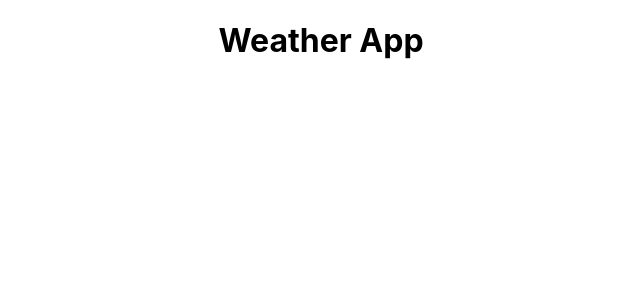
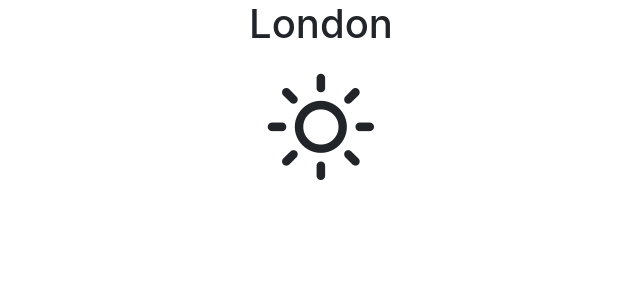
Before and after one commit to cfirgens/Single-Page-Weather-React-App, a React (Create React App) app: page / in a window 1280 px wide. Shown: the top 300 px of the page, without its empty margins (319-959 px from the left). Built offline with nearby package versions, Linux system fonts and the light colour scheme.

Commit message:
added in icons for weather images

```diff
--- a/package.json
+++ b/package.json
@@ -6,9 +6,11 @@
     "@testing-library/jest-dom": "^4.2.4",
     "@testing-library/react": "^9.4.0",
     "@testing-library/user-event": "^7.2.1",
+    "bootstrap": "^4.4.1",
     "react": "^16.12.0",
     "react-dom": "^16.12.0",
-    "react-scripts": "3.3.0"
+    "react-scripts": "3.3.0",
+    "weather-icons": "git+https://github.com/erikflowers/weather-icons.git"
   },
   "scripts": {
     "start": "react-scripts start",
--- a/src/App.js
+++ b/src/App.js
@@ -2,6 +2,8 @@
 import './App.css';
 
 import Weather from './components/weather.component';
+import 'bootstrap/dist/css/bootstrap.min.css';
+import 'weather-icons/css/weather-icons.css';
 
 function App() {
   return (
--- a/src/components/weather.component.jsx
+++ b/src/components/weather.component.jsx
@@ -3,7 +3,12 @@
 const Weather = () => {
     return (
         <div className="container">
-            <h1>Weather App</h1>
+            <div className="cards">
+                <h1>London</h1>
+                <h5 className="py-4">
+                    <i className="wi wi-day-sunny display-1"></i>
+                </h5>
+            </div>
         </div>
     );
 }
```
Also changed, not shown: 1 other file (tests, documents, lock files or other folders).
